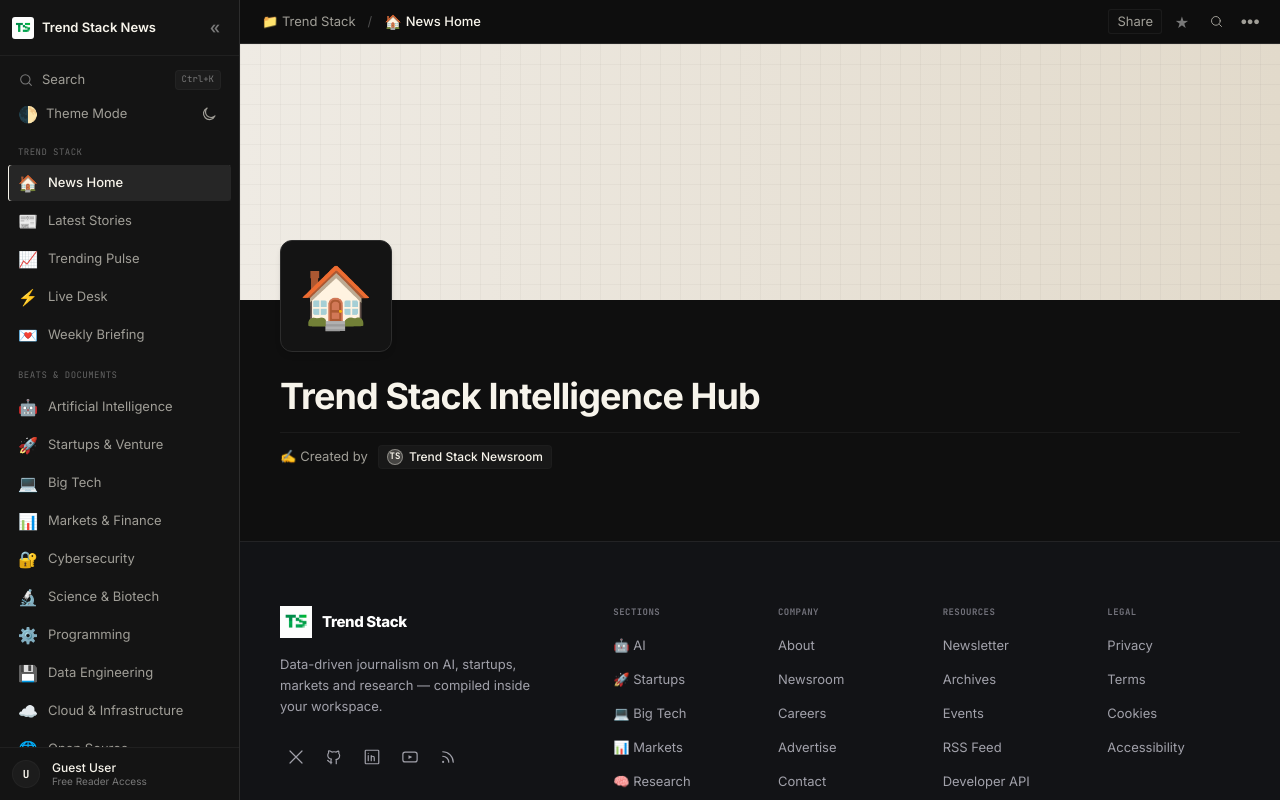
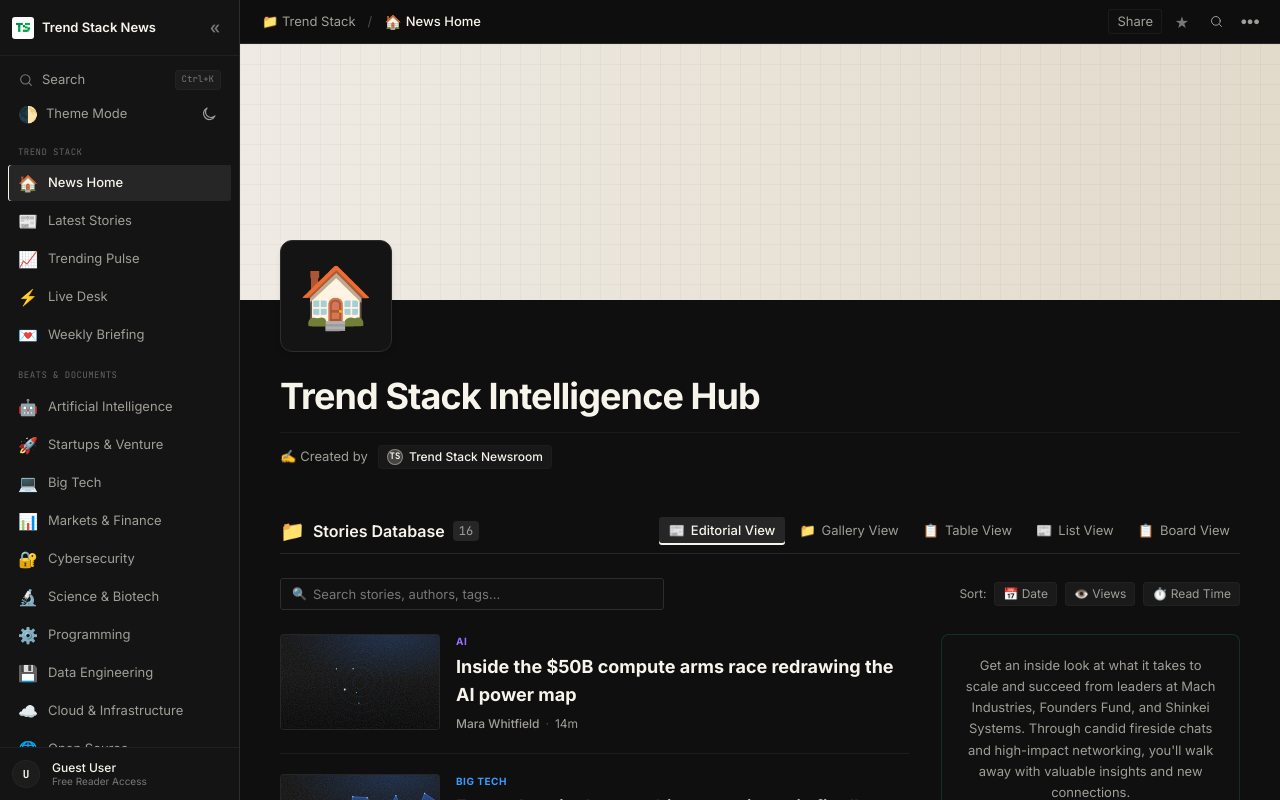
Before and after one commit to IBE-GIDEON/trend-stack, a Next.js app: page /dashboard in a window 1280 px wide. Built offline with nearby package versions, Linux system fonts and the light colour scheme.

Commit message:
feat: implement Editorial View matching screenshot with tab switching options

```diff
--- a/app/dashboard/page.tsx
+++ b/app/dashboard/page.tsx
@@ -1,6 +1,7 @@
 "use client";
 
 import { Hero } from "@/components/hero/Hero";
+import { NotionDatabase } from "@/components/news/NotionDatabase";
 import { Footer } from "@/components/layout/Footer";
 
 export default function DashboardPage() {
@@ -10,7 +11,7 @@
       <Hero />
 
       <div className="flex-1 px-6 lg:px-10 py-6 max-w-editorial mx-auto w-full">
-        {/* We will build active dashboard beats/sections here */}
+        <NotionDatabase />
       </div>
 
       <Footer />
--- a/components/news/NotionDatabase.tsx
+++ b/components/news/NotionDatabase.tsx
@@ -9,7 +9,31 @@
 import { cn } from "@/lib/utils";
 import type { Article } from "@/data/types";
 
-type ViewType = "gallery" | "table" | "list" | "board";
+type ViewType = "editorial" | "gallery" | "table" | "list" | "board";
+
+const getCategoryColorClass = (category: string) => {
+  switch (category) {
+    case "ai":
+    case "opinion":
+      return "text-[#9a6dfe] dark:text-[#c09fff]";
+    case "startups":
+    case "science":
+      return "text-[#24b395] dark:text-[#5eead4]";
+    case "big-tech":
+    case "cloud":
+      return "text-[#389cff] dark:text-[#8ec5fc]";
+    case "markets":
+    case "finance":
+      return "text-[#ffd55a] dark:text-[#ffe480]";
+    case "cybersecurity":
+      return "text-[#ff7878] dark:text-[#ff9e9e]";
+    case "programming":
+    case "products":
+      return "text-[#ffa340] dark:text-[#ffcc99]";
+    default:
+      return "text-emerald-500 dark:text-emerald-400";
+  }
+};
 
 const CATEGORY_EMOJIS: Record<string, string> = {
   ai: "🤖",
@@ -30,7 +54,7 @@
 
 export function NotionDatabase() {
   const { activeItem, setActiveItem } = useNotion();
-  const [view, setView] = useState<ViewType>("gallery");
+  const [view, setView] = useState<ViewType>("editorial");
   const [searchQuery, setSearchQuery] = useState("");
   const [sortBy, setSortBy] = useState<"date" | "views" | "readingTime" | null>(null);
   const [sortOrder, setSortOrder] = useState<"asc" | "desc">("desc");
@@ -142,6 +166,7 @@
         {/* Notion-style database view tabs */}
         <div className="flex flex-wrap gap-1 text-[13px] text-muted">
           {[
+            { id: "editorial", label: "Editorial View", icon: "📰" },
             { id: "gallery", label: "Gallery View", icon: "📁" },
             { id: "table", label: "Table View", icon: "📋" },
             { id: "list", label: "List View", icon: "📰" },
@@ -229,6 +254,87 @@
           </div>
         ) : (
           <>
+            {/* ── EDITORIAL VIEW ── */}
+            {view === "editorial" && (
+              <div className="grid grid-cols-1 lg:grid-cols-12 gap-8 items-start select-text">
+                {/* Left Column: List of News Articles */}
+                <div className="lg:col-span-8 divide-y divide-fog/50">
+                  {sortedArticles.map((a) => (
+                    <article
+                      key={a.id}
+                      className="flex gap-4 py-5 first:pt-0 last:pb-0"
+                    >
+                      {/* Left Side: Thumbnail (16:9 Aspect Ratio) */}
+                      <div className="relative h-20 w-32 sm:h-24 sm:w-40 shrink-0 overflow-hidden rounded-md border border-fog/60 bg-graphite select-none">
+                        <CoverArt seed={a.coverSeed} />
+                      </div>
+
+                      {/* Right Side: Article Details */}
+                      <div className="flex-1 flex flex-col justify-center min-w-0">
+                        {/* Category */}
+                        <span className={cn("text-[10px] font-sans font-bold tracking-wider uppercase mb-1", getCategoryColorClass(a.category))}>
+                          {getCategory(a.category).label}
+                        </span>
+
+                        {/* Title */}
+                        <h3 className="font-sans font-bold text-soft text-base md:text-lg leading-snug hover:text-accent transition-colors">
+                          <a href={`#${a.slug}`}>
+                            {a.title}
+                          </a>
+                        </h3>
+
+                        {/* Author and Published Date */}
+                        <p className="mt-1.5 text-[12px] text-muted font-sans flex items-center gap-1.5">
+                          <span className="font-medium">{a.author.name}</span>
+                          <span className="text-ash/60">·</span>
+                          <span>{relativeTime(a.publishedAt)}</span>
+                        </p>
+                      </div>
+                    </article>
+                  ))}
+                </div>
+
+                {/* Right Column: Widgets */}
+                <div className="lg:col-span-4 space-y-6">
+                  {/* Card 1: Register Promo */}
+                  <div className="rounded-lg border border-emerald-500/20 bg-charcoal/20 p-5 flex flex-col items-center text-center space-y-4 shadow-xs select-none">
+                    <p className="text-[13px] text-muted leading-relaxed font-sans">
+                      Get an inside look at what it takes to scale and succeed from leaders at Mach Industries, Founders Fund, and Shinkei Systems. Through candid fireside chats and high-impact networking, you&apos;ll walk away with valuable insights and new connections.
+                    </p>
+                    <button className="w-full py-2.5 px-4 bg-emerald-600 hover:bg-emerald-700 text-white font-sans font-bold text-[13px] rounded transition-all flex items-center justify-center gap-1.5 shadow-sm active:scale-[0.98]">
+                      <span>REGISTER NOW</span>
+                      <span className="text-sm font-bold">›</span>
+                    </button>
+                  </div>
+
+                  {/* Card 2: Most Popular */}
+                  <div className="rounded-lg bg-[#5c3ce6] p-5 text-white space-y-4 shadow-md select-none">
+                    {/* Header */}
+                    <div className="flex items-center justify-between">
+                      <h4 className="font-sans font-extrabold text-[17px] tracking-tight text-white uppercase">
+                        Most Popular
+                      </h4>
+                      <div className="h-7 w-7 rounded bg-yellow-300 flex items-center justify-center text-[15px] shadow-xs text-black font-bold">
+                        📈
+                      </div>
+                    </div>
+
+                    {/* Bullet List */}
+                    <ul className="space-y-3.5 pt-1">
+                      {ARTICLES.slice(0, 6).map((pa) => (
+                        <li key={pa.id} className="flex items-start gap-2.5 text-[12px] leading-snug">
+                          <span className="h-1.5 w-1.5 shrink-0 bg-white rounded-xs mt-1.5 select-none" />
+                          <a href={`#${pa.slug}`} className="hover:underline font-medium text-white/95 transition-opacity hover:opacity-90">
+                            {pa.title}
+                          </a>
+                        </li>
+                      ))}
+                    </ul>
+                  </div>
+                </div>
+              </div>
+            )}
+
             {/* ── GALLERY VIEW ── */}
             {view === "gallery" && (
               <div className="grid gap-4 sm:grid-cols-2 md:grid-cols-3">
```
